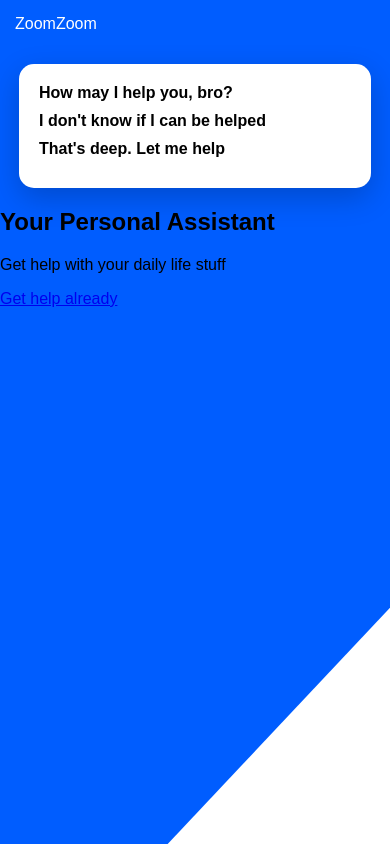
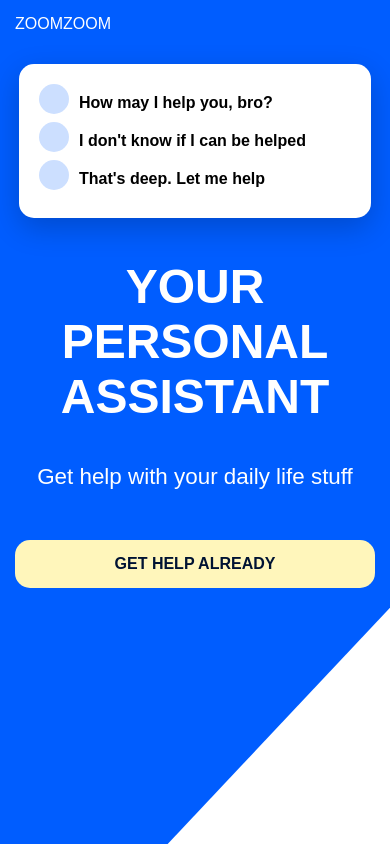
Before and after one commit to venkyjayasurya/SASS, a plain HTML site: page index.html in a window 390 px wide. Drawn offline with Linux system fonts and the light colour scheme.

Commit message:
done mobile scss

```diff
--- a/css/main.scss
+++ b/css/main.scss
@@ -1,6 +1,7 @@
 $colors: (
     primary: #005DFF,
-    primary-light: lighten(#005DFF, 40%)
+    primary-light: lighten(#005DFF, 40%),
+    primary-dark: darken(#005DFF, 40%),
     accent: #FFF6BB
 );
 
@@ -12,6 +13,9 @@ $borders: 15px;
 @function color($color-name){
     @return map-get($colors, $color-name);
 }
+
+
+
 
 body,html{
     height: 100%;
@@ -35,7 +39,7 @@ body{
         text-decoration: none;
         padding: $padding;
         display: block;
-        text-decoration: uppercase;
+        text-transform: uppercase;
     }
 }
 
@@ -73,4 +77,33 @@ main{
         }
 
     }
+
+    section#primary{
+        color: #fff;
+        padding: $padding;
+        text-align: center;
+
+        h1{
+            font-size: 3em;
+            margin-top: 10px;
+            text-transform: uppercase;
+        }
+
+        p{
+            font-size: 1.4em;
+        }
+
+        a{
+            text-decoration: none;
+            color: color(primary-dark);
+            text-transform: uppercase;
+            border-radius: $borders;
+            font-weight: bold;
+            background-color: color(accent);
+            display: block;
+            text-align: center;
+            margin: 50px auto 0 auto;
+            padding: $padding;
+        }
+    }
 }
```
Also changed, not shown: css/main.css, 1 other file.
